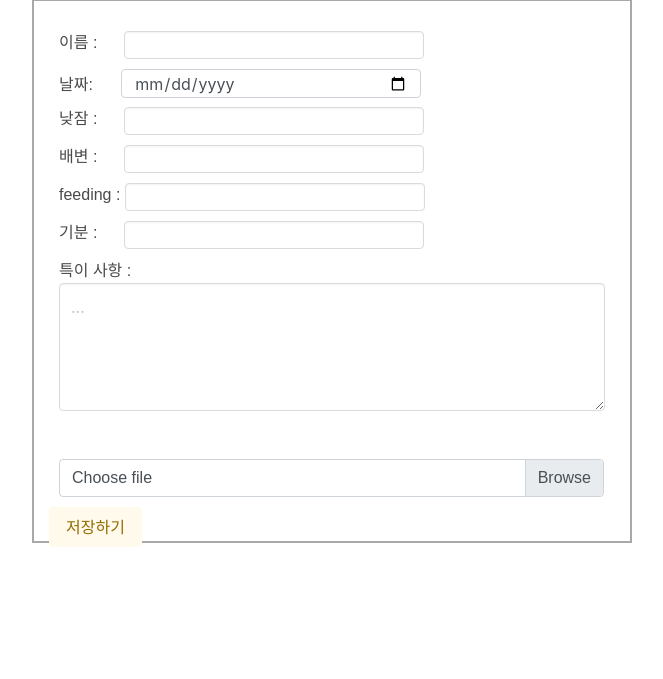
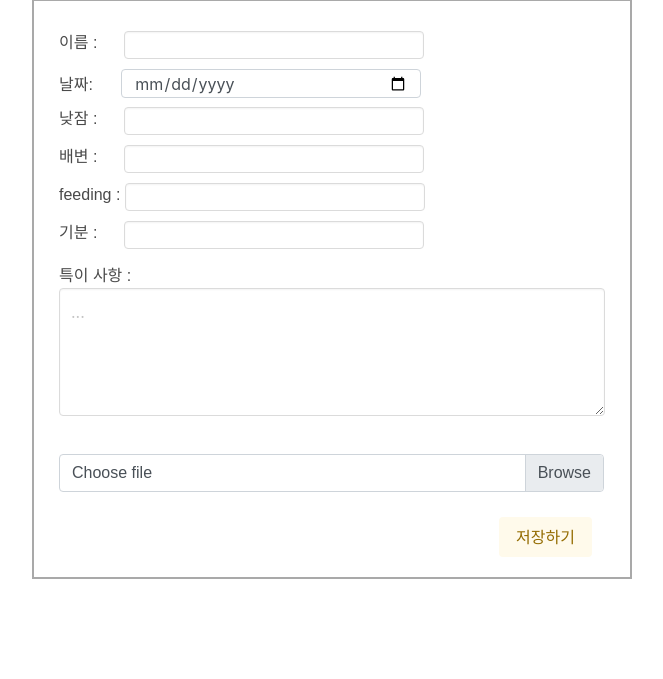
Before and after one commit to holasim91/doggy-note, a Flask app: template templates/index.html in a window 1280 px wide. Shown: the part 276-955 px from the top of the page, without its empty margins (308-971 px from the left). Before the commit the page ends 823 px from the top, so only its background shows below. Run offline with Flask 2, Linux system fonts and the light colour scheme; the template is opened without the code that fills it, so the values that code supplies are empty; some libraries are stand-ins or nearby versions; some web fonts are replaced.

Commit message:
포스트 박스 수정 완료 입니다!

```diff
--- a/templates/index.html
+++ b/templates/index.html
@@ -103,6 +103,7 @@
 
         .body {
             width: 600px;
+            height: 580px;
             margin: auto;
             margin-top: 50px;
             padding: 20px 15px 20px 15px;
@@ -164,7 +165,7 @@
         <div style="margin: 10px;"><p>기분 : <input style="margin-left: 22px;" type="text" class="input" id="condition"/>
         </p>
         </div>
-        <div style="margin: 10px;"><p>특이 사항 : <textarea class="textarea" placeholder="..." id="another"></textarea></p>
+        <div style="margin: 15px 10px 0px 10px;"><p>특이 사항 : <textarea class="textarea" placeholder="..." id="another"></textarea></p>
         </div>
 
         <div class="custom-file">
@@ -175,7 +176,7 @@
                 <label class="custom-file-label">Choose file</label>
             </div>
             <div class="btn-detail">
-                <button style="margin-top: 10px;" class="button is-warning is-light" onclick="posting()" href="/detail">
+                <button style="margin-top: 25px; margin-left: 450px" class="button is-warning is-light" onclick="posting()" href="/detail">
                     저장하기
                 </button>
             </div>
@@ -184,7 +185,7 @@
     <div class="card-colums" id="all_posting">
         <div id="card-box" class="cards-box">
             {% for post in posts %}
-                <div class="card" style="width: 12rem; height: 300px; margin-top: 60px;">
+                <div class="card" style="width: 12rem; height: 300px;">
                     <img class="card-img-top" src="static/{{ post.file }}" alt="Card image cap">
                     <div class="card-body">
                         <p class="card-text">
```
